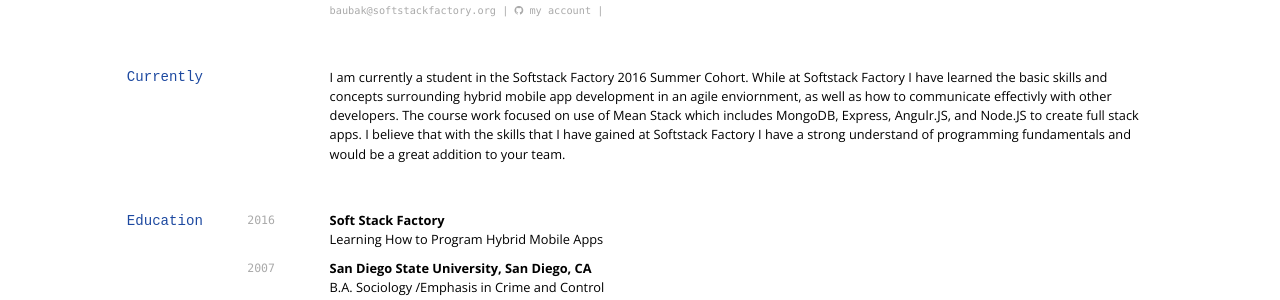
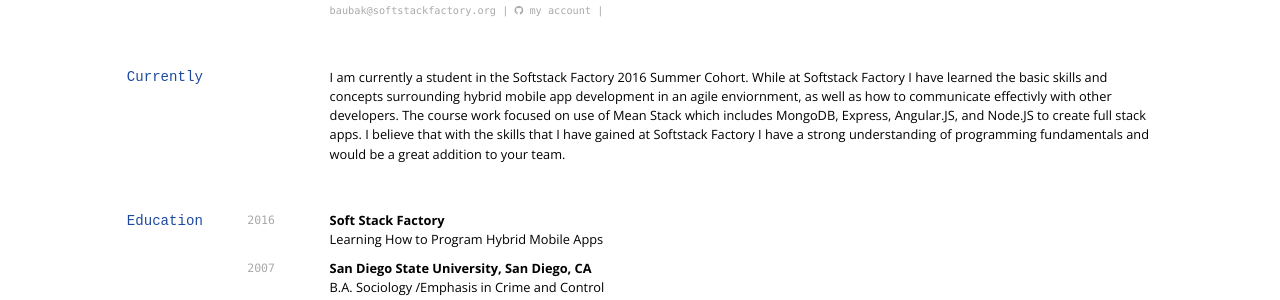
Before and after one commit to bdowlatshahiessf/bdowlatshahiessf.github.io, a Jekyll site: the page built from index.md, in a window 1280 px wide. Shown: the part 229-529 px from the top of the page. Built offline with Jekyll 4.4.1, drawn with Linux system fonts in a browser that asks for light colours; nearby versions of some CDN libraries.

Commit message:
Update index.md

```diff
--- a/index.md
+++ b/index.md
@@ -19,7 +19,7 @@ Hybrid Mobile App Development Student
 
 ## Currently
 
-I am currently a student in the Softstack Factory 2016 Summer Cohort. While at Softstack Factory I have learned the basic skills and concepts surrounding hybrid mobile app development in an agile enviornment, as well as how to communicate effectivly with other developers. The course work focused on use of Mean Stack which includes MongoDB, Express, Angulr.JS, and Node.JS to create full stack apps. I believe that with the skills that I have gained at Softstack Factory I have a strong understand of programming fundamentals and would be a great addition to your team.
+I am currently a student in the Softstack Factory 2016 Summer Cohort. While at Softstack Factory I have learned the basic skills and concepts surrounding hybrid mobile app development in an agile enviornment, as well as how to communicate effectivly with other developers. The course work focused on use of Mean Stack which includes MongoDB, Express, Angular.JS, and Node.JS to create full stack apps. I believe that with the skills that I have gained at Softstack Factory I have a strong understanding of programming fundamentals and would be a great addition to your team.
 
 ## Education
 
```
